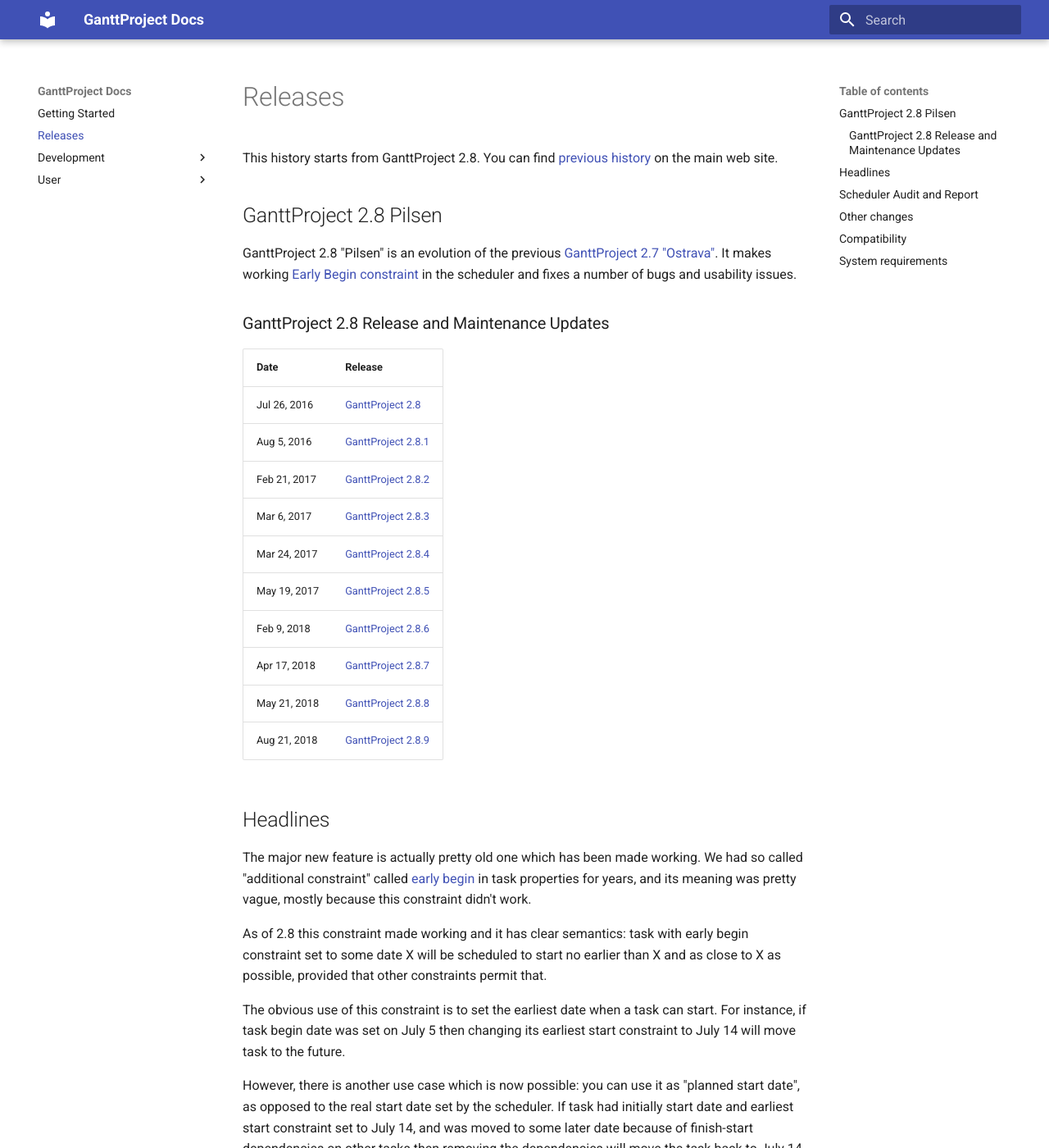
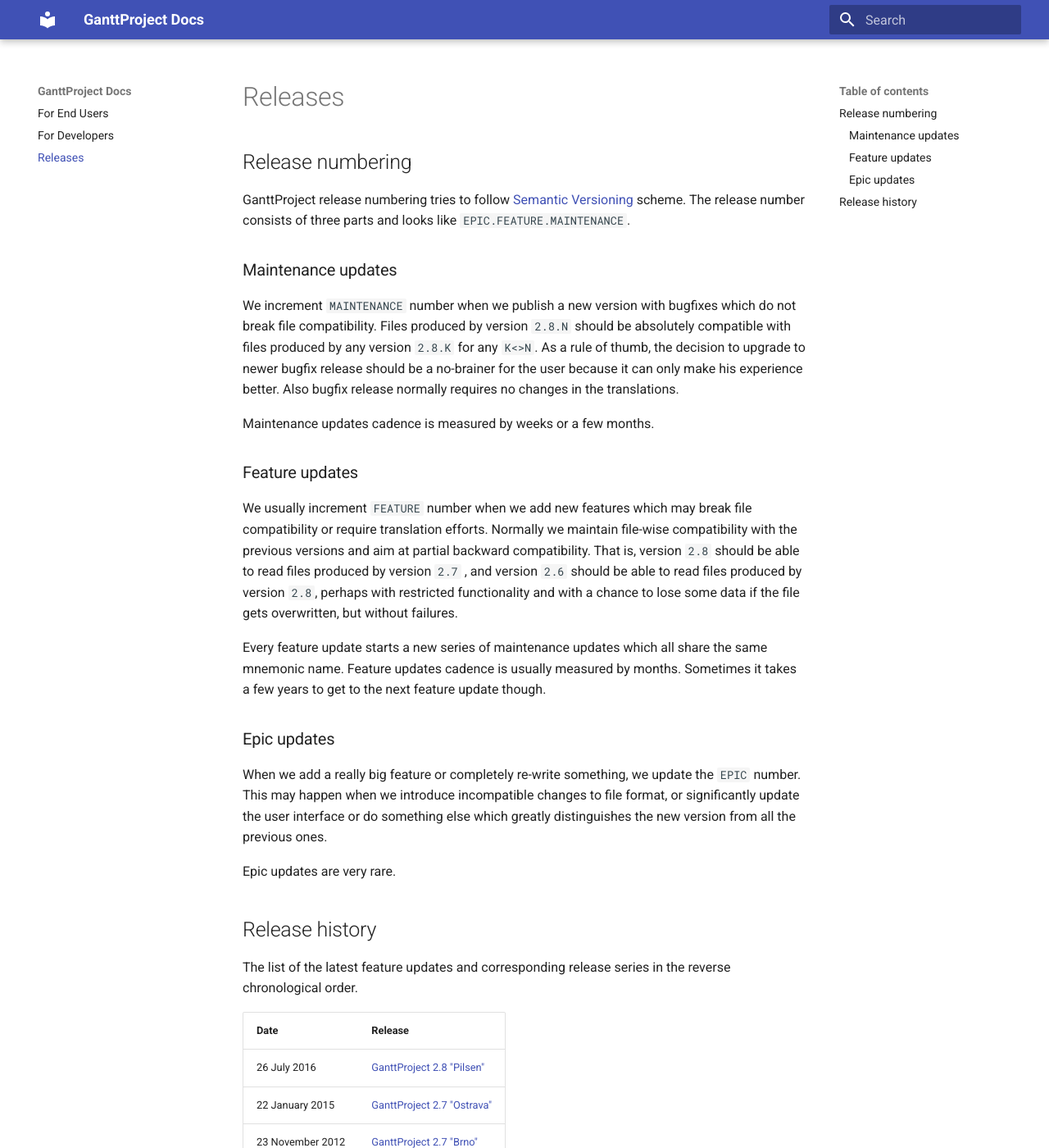
Before and after one commit to bardsoftware/ganttproject.docs, an MkDocs documentation site: the page built from docs/releases/index.md, in a window 1280 px wide and 1400 px high. Shown: the whole window at 82% size. Built offline with MkDocs 1.6.1 and Material for MkDocs 9.7.7, drawn with Linux system fonts in a browser that asks for light colours; some of the changed text lies outside the part shown.

Commit message:
- release docs update: added pages for Pilsen and Ostrava - development docs update: added JavaFX requirement

````diff
--- a/docs/development/index.md
+++ b/docs/development/index.md
@@ -8,46 +8,18 @@ Build process is slightly different for stable GanttProject Pilsen and work-in-p
 ## Base branch for pull requests
 
 Short answer: send pull requests against `master`. Longer answer depends on the
-change purpose. This section explains our versioning policy and relationships between versions and branches
-in the repository.
+change purpose.
 
-### Versioning policy
+Bugfixes to some particular minor version shall be targeted to version branches. For GanttProject 2.8.11
+version branch is `BRANCH_2_8_X`. Bugfixes should be merged to the version branch first and to ``master`` afterwards.
 
-GanttProject uses versioning scheme close to [semantic versioning](http://semver.org).
-GanttProject release numbers look like `MAJOR.MINOR.BUGFIX`. The policy of
-updating release number components is as follows:
-
-* We increment `BUGFIX` when we publish a new version with bugfixes which do not break
-file compatibility. Files produced by version ``V.v.N`` should be absolutely compatible
-with files produced by any version ``V.v.K`` for any ``K<>N``. As a rule of thumb, the decision
-to upgrade to newer bugfix release should be a no-brainer for the user because it can only
-make his experience better. Also bugfix release normally requires no changes in the translations.
-* We increment ``MINOR`` component when we add new features which may break file compatibility
-or require translation efforts. The new features may in fact be pretty big, though. Normally
-we require compatibility with the previous versions file-wise and aim at partial backward
-compatibility. That is, version ``V.N`` should be able to read files produced by version ``V.K``
-for ``K<N``, and it is desired that version ``V.K`` should be able to read files
-produced by version ``V.N`` without failures but probably with restricted functionality and
-with a chance to lose some data if file is overwritten.
-* We almost never increment ``MAJOR`` component. In fact, there was only one major version bump
-in GanttProject history. Major version increment should designate some new era in the
-GanttProject life and makes no guarantees with respect to file-wise compatibility (although
-we still will aim at forward compatibility).
-
-### Relationship to branches
-
-Bugfixes to some particular minor version are committed to verson branches. For GanttProject 2.8.9
-version branch is `BRANCH_2_8_9`. Bugfixes
-should be merged to the version branch first and to ``master`` afterwards.
-
-Unless specified otherwise in the design document,
-contributors will normally want to fork from ``master`` and merge their work to ``master``.
+New features normally shall be targeted to ``master`` branch.
 
 ## Change Process
 
 In order to make a change and integrate it into GanttProject build you need to follow
 the change process. In short, you need to make your own fork of our repository on GitHub,
-create a branch forked from ``master`` (unless other branch is specified in Design Docs),
+create a branch forked from ``master`` (unless there is a good reason to choose some other branch),
 hack, test, commit, push, create a pull request and pass
 code review. Text below gives more details on these steps.
 
@@ -160,7 +132,7 @@ new files, please put the following snippet into the header:
 
 ```java
 /*
-Copyright 2018 YOUR_REAL_NAME_HERE, BarD Software s.r.o
+Copyright 2020 YOUR_REAL_NAME_HERE, BarD Software s.r.o
 
 This file is part of GanttProject, an opensource project management tool.
 
--- /dev/null
+++ b/docs/releases/index.md
@@ -0,0 +1,43 @@
+## Release numbering
+GanttProject release numbering tries to follow [Semantic Versioning](https://semver.org/) scheme.
+The release number consists of three parts and looks like `EPIC.FEATURE.MAINTENANCE`.
+
+### Maintenance updates
+We increment `MAINTENANCE` number when we publish a new version with bugfixes which do not break
+file compatibility. Files produced by version ``2.8.N`` should be absolutely compatible
+with files produced by any version ``2.8.K`` for any ``K<>N``. As a rule of thumb, the decision
+to upgrade to newer bugfix release should be a no-brainer for the user because it can only
+make his experience better. Also bugfix release normally requires no changes in the translations.
+
+Maintenance updates cadence is measured by weeks or a few months.
+
+### Feature updates
+We usually increment `FEATURE` number when we add new features which may break file compatibility
+or require translation efforts. Normally
+we maintain file-wise compatibility with the previous versions and aim at partial backward
+compatibility. That is, version ``2.8`` should be able to read files produced by version ``2.7``
+, and version ``2.6`` should be able to read files
+produced by version ``2.8``, perhaps with restricted functionality and
+with a chance to lose some data if the file gets overwritten, but without failures.
+
+Every feature update starts a new series of maintenance updates which all share the same mnemonic name.
+Feature updates cadence is usually measured by months. Sometimes it takes a few years to get to the next
+feature update though.
+
+### Epic updates
+When we add a really big feature or completely re-write something, we update the `EPIC` number.
+This may happen when we introduce incompatible changes to file format, or significantly update the user interface
+or do something else which greatly distinguishes the new version from all the previous ones.
+
+Epic updates are very rare.
+
+## Release history
+
+The list of the latest feature updates and corresponding release series in the reverse chronological order.
+
+Date           | Release
+:------------- | :------------------------------------
+26 July 2016   | [GanttProject 2.8 "Pilsen"](/releases/pilsen)
+22 January 2015 | [GanttProject 2.7 "Ostrava"](/releases/ostrava)
+23 November 2012 | [GanttProject 2.7 "Brno"](http://ganttproject.blogspot.com/search/label/Brno)
+11 March 2012 | [GanttProject 2.5 "Praha"](http://ganttproject.blogspot.com/search/label/Praha)
--- /dev/null
+++ b/docs/releases/ostrava.md
@@ -0,0 +1,66 @@
+## GanttProject 2.7 Ostrava
+
+GanttProject 2.7 "Ostrava" (which is the third largest city in Czech Republic), is an evolution of
+GanttProject 2.5 and 2.6. It adds a few major features, fixes usability problems and bugs.
+A short overview of the major changes is given below.
+
+Date           | Release
+:------------- | :------------------------------------
+07 Feb 2016    | [GanttProject 2.7.2](https://github.com/bardsoftware/ganttproject/releases/tag/ganttproject-2.7.2)
+23 July 2015   | [GanttProject 2.7.1](https://github.com/bardsoftware/ganttproject/releases/tag/ganttproject-2.7.1)
+
+## Headlines
+### Task cost calculation
+This is one of the most requested features in our bugtracker.
+What is implemented in GP 2.7 is really simple, but we hope that many of you will find it useful.
+We've added Cost property to our tasks model and user interface. It sits in the Resources tab of task properties dialog:
+
+![Screenshot](../img/release_2.7/task_cost_ui.png)
+
+Cost can be calculated automatically, which is the default setting, or typed manually.
+When calculated automatically, it is a sum of payment rates of assigned resources, each multiplied by their utilization
+and task duration. Naturally, in the resource properties dialog one can specify payment rate for each resource.
+At the moment we support standard rate only, with no specific currency, per our default time unit which is day.
+So, if you assign 1 resource with standard rate 50 to a task with duration 5 days, its calculated cost will be 250.
+If you assign one more resource with standard rate 100 but 50% utilization, the total cost will be 250 + 250 = 500
+
+The cost of a summary task is the sum of subtask costs, but can also be set manually.
+
+### Import holiday calendars in iCalendar format
+GanttProject has been using holiday calendars in its own simple format for years, but we understand that it is impossible
+to find calendars in this format. However, there are many calendars in iCalendar format published on Mozilla Holiday Calendars
+or iCalShare web sites. Now you can import holiday calendars into GanttProject with our new import tool.
+It can import `.ics` files, so you'll need to download them or export from other tools. The tool is quite simple and will
+just import all events as holidays into current project's calendar. Find it in `Project > Import` menu.
+
+### Weekend exceptions
+
+One more highly requested calendar-related feature is ability to make working some particular weekend day.
+For instance, in some countries if a holiday happens on Tuesday, it will be "merged" with the closest weekend, and
+Monday will be non-working too (thus we get 4 days looong weekend), but one of the next weekends will have one working
+day.
+
+Such use case could not be represented in GanttProject previously. In GP 2.7 it is possible to add "exceptions" and make
+particular weekends working. This feature sits in Project Calendar options page which is available via Project▶Properties
+menu item.
+
+![Screenshot](../img/release_2.7/weekend_exceptions.png)
+
+## Compatibility
+We expect that files created in the previous versions of GanttProject should work fine in GP 2.7, and that GanttProject 2.6
+can read files created in GP 2.7, skipping data related to newly added features of course.
+
+## System requirements
+
+* Any reasonably modern computer with reasonably modern OS capable of running Java applications is fine for running GanttProject.
+Please refer to information from Oracle or from your platform vendor about Java Runtime compatibility with your operating system.
+* We recommend using [Java 8](http://www.oracle.com/technetwork/java/javase/downloads/jre8-downloads-2133155.html)
+for running GanttProject, but other versions, starting from [Java 7](http://www.oracle.com/technetwork/java/javase/downloads/jre7-downloads-1880261.html)
+and higher, up to the latest Java 11, are also fine.
+* Android and iOS are not supported. On Android you may try using [Ganttman app](https://ganttman.com)
+which is file-wise compatible with GanttProject up to some extent.
+* You [may have issues](https://github.com/bardsoftware/ganttproject/labels/HighDPI)
+when running GanttProject 2.7 on devices with high-density displays.
+
+## More details
+Find [more details and screenshots](http://ganttproject.blogspot.com/search/label/Ostrava) in our blog by label "Ostrava".
--- a/docs/releases.md
+++ b/docs/releases/pilsen.md
@@ -1,6 +1,3 @@
-This history starts from GanttProject 2.8.
-You can find [previous history](http://www.ganttproject.biz/about) on the main web site.
-
 ## GanttProject 2.8 Pilsen
 
 GanttProject 2.8 "Pilsen" is an evolution of the previous [GanttProject 2.7 "Ostrava"](http://ganttproject.biz/ostrava).
@@ -45,7 +42,7 @@ may be affected. When opening older projects GanttProject audits the first run o
 reports the results to user if at least one task changes its dates after the first run. Scheduler Report
 looks as follows:
 
-![Screenshot](img/release_2.8/scheduler_report.png)
+![Screenshot](../img/release_2.8/scheduler_report.png)
 
 If your project is fine and the scheduler has made no changes, you'll see no report. Otherwise the report shows up
 a couple of seconds after file has been opened and you need to inspect the changes made by the scheduler.
--- /dev/null
+++ b/docs/user/index.md
@@ -0,0 +1,17 @@
+# GanttProject Docs for the end users
+
+These docs are by no means a comprehensive manual and are not planned to be. GanttProject application is simple and friendly
+enough to be used without any manuals. However, there are some non-trivial points and rough corners
+which are documented here.
+
+If you're looking for a solution of some issue and don't find it here, please proceed to
+[GanttProject Support Portal](https://help.ganttproject.biz/t/read-me-first-faq-and-search/8) and search for answer there
+or start a new discussion.
+
+* [GanttProject Scheduler Explained](./scheduler)
+
+    This article explains various bits of task scheduling in GanttProject which may (or may not) affect task start dates.
+
+* [Troubleshooting MS Project Import](./troubleshooting-msproject-import)
+
+    This article describes possible reasons of task dates change after import from MS Project file.
--- a/mkdocs.yml
+++ b/mkdocs.yml
@@ -9,15 +9,19 @@ theme:
     primary: '#616161'
     accent: orange
 
-copyright: 'Copyright &copy; 2018 - 2019 BarD Software s.r.o'
+copyright: 'Copyright &copy; 2018 - 2020 BarD Software s.r.o'
 
+nav:
+  - 'For End Users': 'user/index.md'
+  - 'For Developers': 'development/index.md'
+  - Releases: 'releases/index.md'
 extra:
   social:
-    - type: 'github'
+    - icon: 'fontawesome/brands/github'
       link: 'https://github.com/bardsoftware/ganttproject'
-    - type: 'twitter'
+    - icon: 'fontawesome/brands/twitter'
       link: 'https://twitter.com/ganttproject'
-    - type: 'facebook'
+    - icon: 'fontawesome/brands/facebook'
       link: 'https://facebook.com/ganttproject'
 
 # Google Analytics
````
Also changed, not shown: docs/development/build.md (+6 -2 lines), docs/img/release_2.7/task_cost_ui.png (added), docs/img/release_2.7/weekend_exceptions.png (added).
